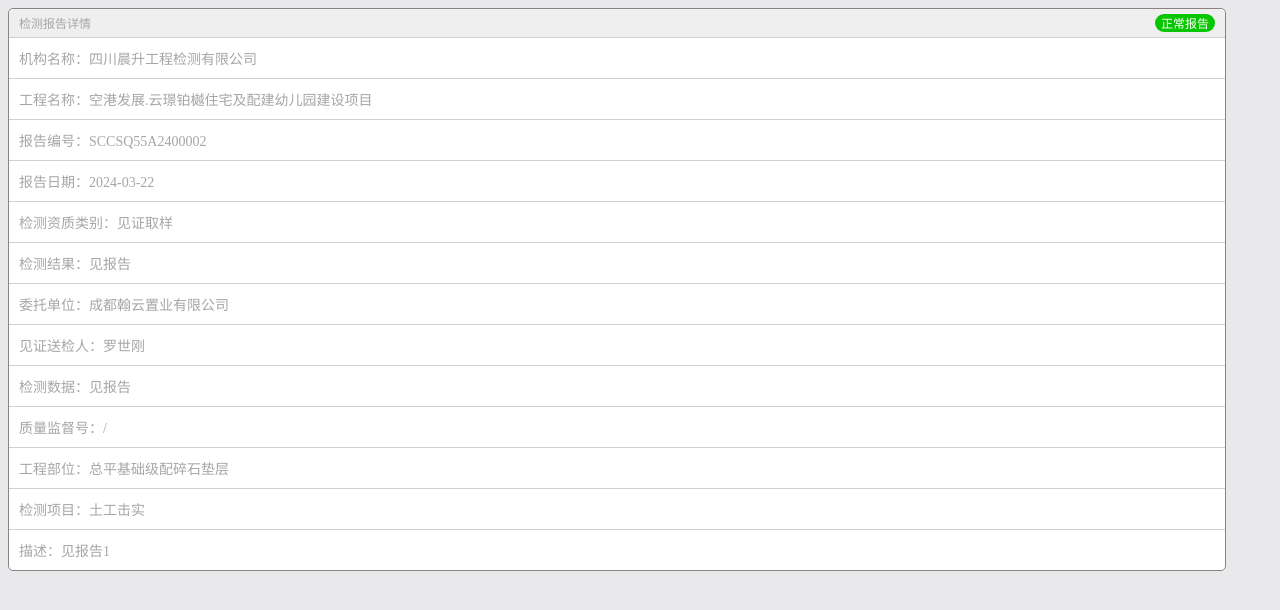
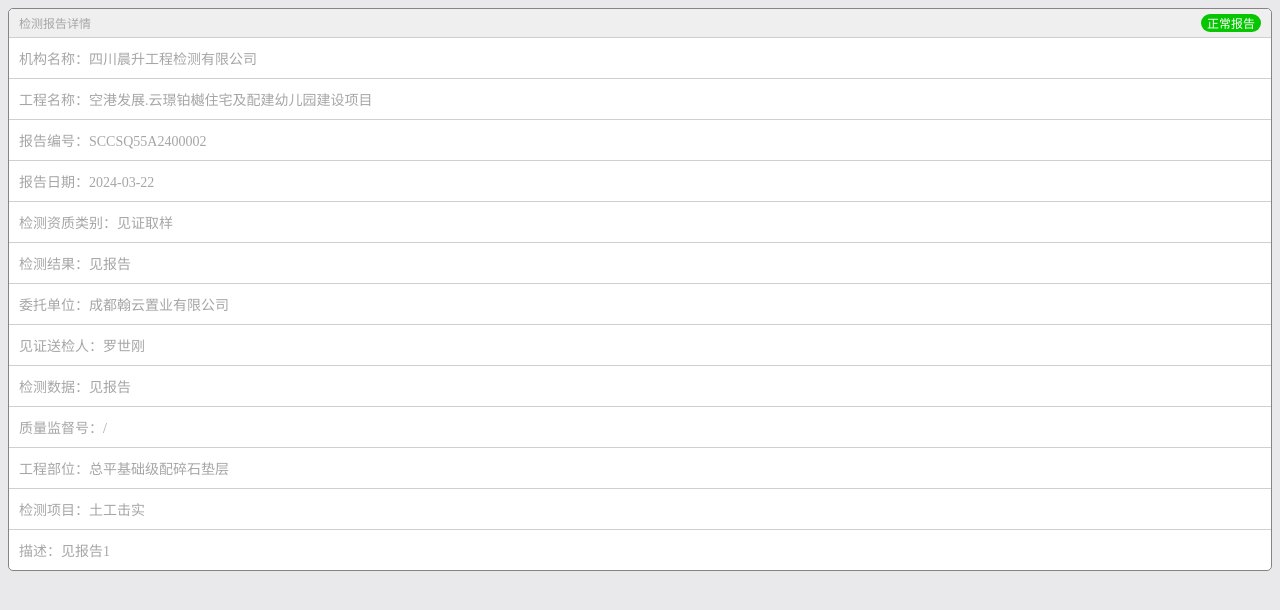
Before and after one commit to yangyupang/yangyupang.github.io, a plain HTML site: page index.html in a window 1280 px wide. Drawn offline with nearby package versions, Linux system fonts and the light colour scheme.

Commit message:
Update index.html

```diff
--- a/index.html
+++ b/index.html
@@ -11,7 +11,6 @@
 	<style>
 		html { font-size:16px;}
 		body {
-			width: 100%;
 			height: 100%;
 			background-color: #e9e9eb;
 			display: flex;
@@ -22,7 +21,6 @@
 			font-size:12px
 		}
 		.content-box{
-			width: 95%;
 			background-color: #fff;
 			border: 1px solid #8b8282;
 			border-radius: 5px;
```
